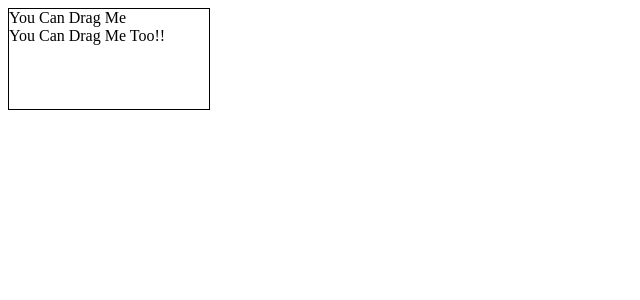
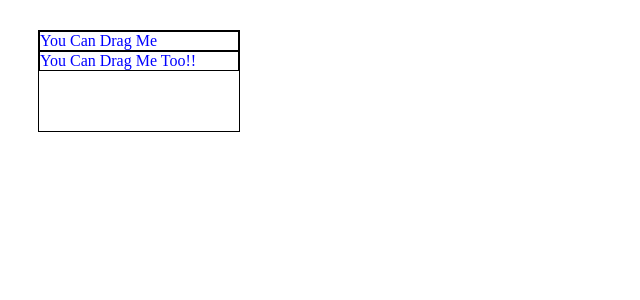
Before and after one commit to prabhat903/VueDragPro, a Vue app: page / in a window 1280 px wide. Shown: the top 300 px of the page, without its empty margins (0-640 px from the left). Built offline with nearby package versions, Linux system fonts and the light colour scheme.

Commit message:
position update

```diff
--- a/src/App.vue
+++ b/src/App.vue
@@ -1,9 +1,11 @@
 <template>
   <div>
-    <container>
-      <Drag>You Can Drag Me</Drag>
-      <Drag>You Can Drag Me Too!!</Drag>
-    </container>
+    <div style="{margin:'30px'}">
+      <container>
+        <Drag :forward="true" class="card">You Can Drag Me</Drag>
+        <Drag class="card">You Can Drag Me Too!!</Drag>
+      </container>
+    </div>
   </div>
 </template>
 
@@ -20,4 +22,9 @@ export default {
 </script>
 
 <style>
+.card {
+  border: 1px solid black;
+  color: blue;
+  cursor: move;
+}
 </style>
--- a/src/components/Drag.vue
+++ b/src/components/Drag.vue
@@ -1,5 +1,5 @@
 <template>
-  <div ref="drag" @mousedown="start" @mouseup="drop">
+  <div ref="drag" @mousedown="start">
     <slot></slot>
   </div>
 </template>
@@ -8,20 +8,28 @@
 import { setStyle } from "./helper";
 export default {
   name: "Drag",
-  inject: ["setContext", "clearContext"],
+  props: {
+    forward: { default: false }
+  },
+  inject: ["setContext", "clearContext", "findPositionInContainer"],
   methods: {
     start(event) {
+      let position = this.findPositionInContainer(event);
+
       let style = {
-        top: event.y + "px",
-        left: event.x + "px"
+        top: position.y - event.offsetY + "px",
+        left: position.x - event.offsetX + "px"
       };
+      // console.log("start" + JSON.stringify(style));
       this.$el.classList.add("dragMe");
       setStyle.call(this.$el, style);
       this.setContext(this);
     },
     drop() {
       this.clearContext();
+      if (this.forward) return;
       this.$el.classList.remove("dragMe");
+      this.$el.removeAttribute("style");
     }
   }
 };
--- a/src/components/container.vue
+++ b/src/components/container.vue
@@ -16,7 +16,8 @@ export default {
   provide() {
     return {
       setContext: this.setContext,
-      clearContext: this.clearContext
+      clearContext: this.clearContext,
+      findPositionInContainer: this.findPositionInContainer
     };
   },
   methods: {
@@ -29,11 +30,20 @@ export default {
     dropAny() {
       if (this.context) this.context.drop();
     },
+    findPositionInContainer(e) {
+      let x = e.pageX - this.$el.offsetLeft,
+        y = e.pageY - this.$el.offsetTop;
+      return {
+        x,
+        y
+      };
+    },
     move(e) {
       if (!this.context) return;
+      let position = this.findPositionInContainer(e);
       let style = {
-        top: e.y + "px",
-        left: e.x + "px"
+        top: position.y - this.context.$el.offsetTop + "px",
+        left: position.x - this.context.$el.offsetLeft + "px"
       };
       setStyle.call(this.context.$el, style);
     }
@@ -47,5 +57,6 @@ export default {
   border: 1px solid black;
   height: 100px;
   width: 200px;
+  margin: 30px;
 }
 </style>
```
